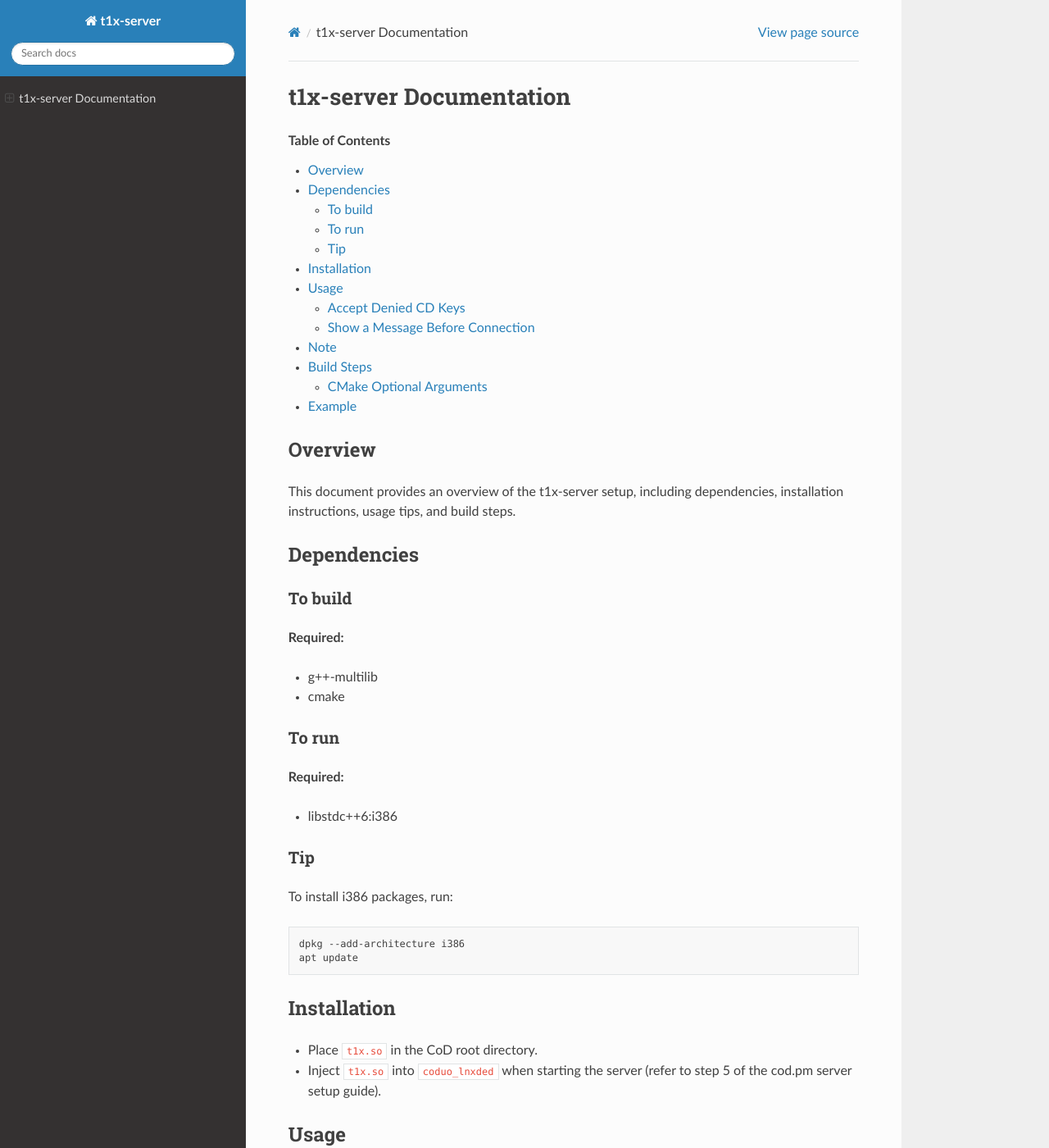
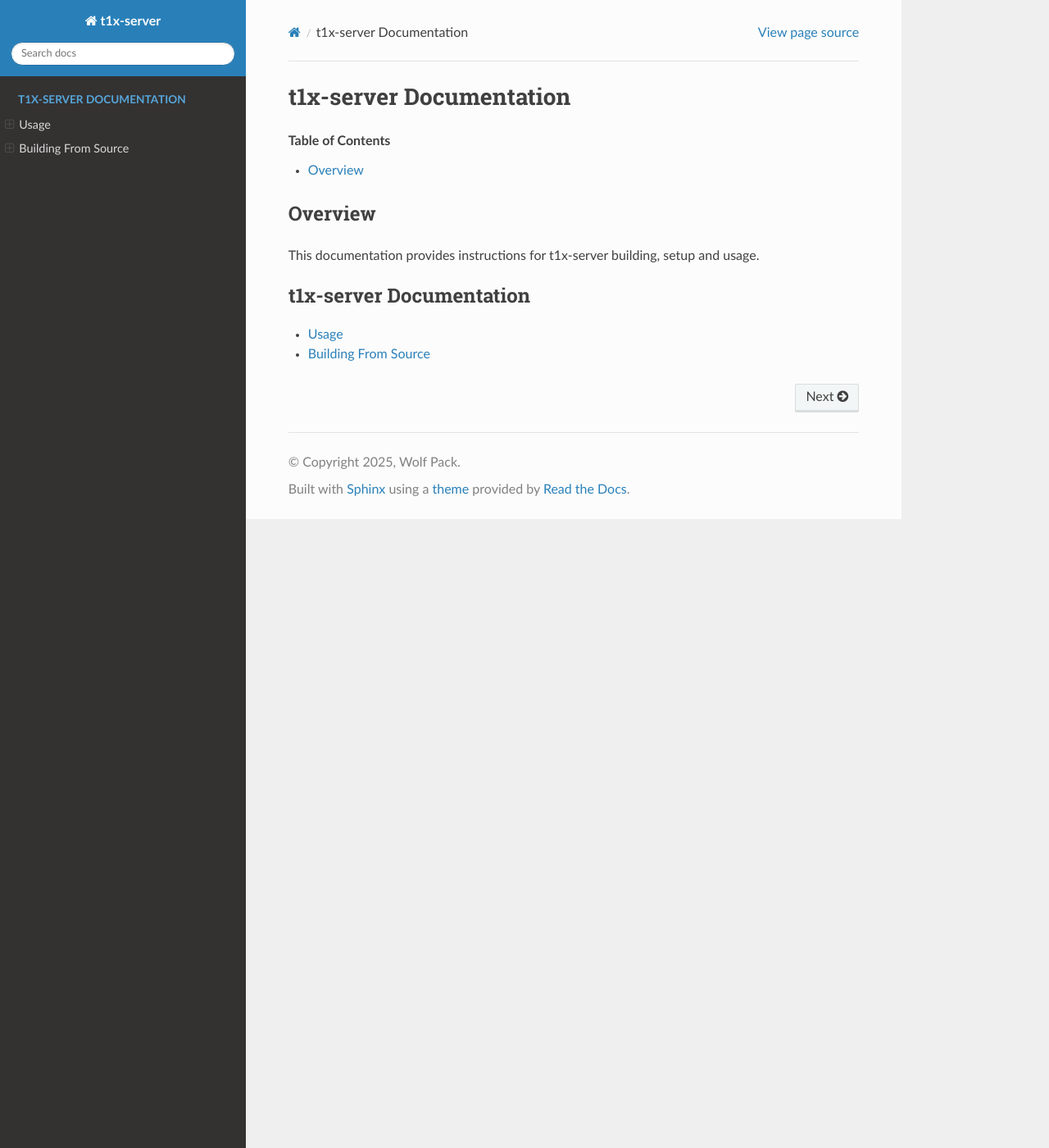
Before and after one commit to coyoteclan/t1x-server, a Sphinx documentation site: the page built from docs/source/index.rst, in a window 1280 px wide and 1400 px high. Shown: the whole window at 82% size. Built offline with Sphinx 7.4.7 and the Read the Docs theme 3.1.0, drawn with Linux system fonts in a browser that asks for light colours; some of the changed text lies outside the part shown.

Commit message:
update docs

```diff
--- a/docs/source/conf.py
+++ b/docs/source/conf.py
@@ -9,9 +9,9 @@
 import sphinx_rtd_theme
 
 project = 't1x-server'
-copyright = '2025, Kazam'
+copyright = '2025, Wolf Pack'
 author = 'Kazam'
-release = 'v0.1.0-alpha'
+release = 'v0.1.1-stable'
 
 # -- General configuration ---------------------------------------------------
 # https://www.sphinx-doc.org/en/master/usage/configuration.html#general-configuration
@@ -29,3 +29,10 @@ exclude_patterns = []
 html_theme = "sphinx_rtd_theme"
 
 html_static_path = ['_static']
+
+html_sidebars = {'**': ['globaltoc.html']}
+html_theme_options = {
+    'collapse_navigation': False,  # Prevents collapsing of TOC subtrees
+    'navigation_depth': 4,        # Ensures deeper levels are shown
+    'sticky_navigation': True     # Keeps navigation visible while scrolling
+}
--- a/docs/source/index.rst
+++ b/docs/source/index.rst
@@ -2,7 +2,6 @@
    sphinx-quickstart on Sat Mar 22 07:00:03 2025.
    You can adapt this file completely to your liking, but it should at least
    contain the root `toctree` directive.
-
 
 t1x-server Documentation
 =========================
@@ -13,93 +12,11 @@ t1x-server Documentation
 Overview
 --------
 
-This document provides an overview of the t1x-server setup, including dependencies, installation instructions, usage tips, and build steps.
+This documentation provides instructions for t1x-server building, setup and usage.
 
-Dependencies
-------------
+.. toctree::
+   :maxdepth: 1
+   :caption: t1x-server Documentation
 
-To build
-~~~~~~~~
-
-**Required:**
-
-- g++-multilib
-- cmake
-
-To run
-~~~~~~
-
-**Required:**
-
-- libstdc++6:i386
-
-Tip
-~~~
-
-To install i386 packages, run:
-
-.. code-block:: bash
-
-    dpkg --add-architecture i386
-    apt update
-
-Installation
-------------
-
-- Place ``t1x.so`` in the CoD root directory.
-- Inject ``t1x.so`` into ``coduo_lnxded`` when starting the server (refer to step 5 of the cod.pm server setup guide).
-
-Usage
------
-
-Accept Denied CD Keys
-~~~~~~~~~~~~~~~~~~~~~
-
-.. code-block:: bash
-
-    set sv_cracked "1"
-
-Show a Message Before Connection
-~~~~~~~~~~~~~~~~~~~~~~~~~~~~~~~~
-
-.. code-block:: bash
-
-    set sv_connectMessage "my message"
-
-Control the display duration with the ``sv_connectMessageChallenges`` cvar. For example,
-
-.. code-block:: bash
-
-    set sv_connectMessageChallenges "2"
-
-Note
-----
-
-For additional details, please refer to the source code and the ``t1x.cfg`` file.
-
-
-Build Steps
------------
-
-In the build folder, execute the following commands:
-
-.. code-block:: bash
-
-    cmake ..
-    make
-
-The file ``t1x.iso`` will be generated in the ``t1x-server/bin`` directory.
-
-CMake Optional Arguments
-~~~~~~~~~~~~~~~~~~~~~~~~
-
-- **DEBUG_BUILD:** Include debug information (no optimization).
-
-Example
--------
-
-.. code-block:: bash
-
-    cd build
-    cmake .. -DDEBUG_BUILD=ON
-    make
+   pages/usage/index
+   pages/building
```
Also changed, not shown: docs/source/pages/building.rst (added, +41 -0 lines), docs/source/pages/usage/cvars.rst (added, +30 -0 lines), docs/source/pages/usage/index.rst (added, +9 -0 lines), docs/source/pages/usage/installation.rst (added, +36 -0 lines), docs/source/pages/usage/sv_cmds.rst (added, +47 -0 lines).
